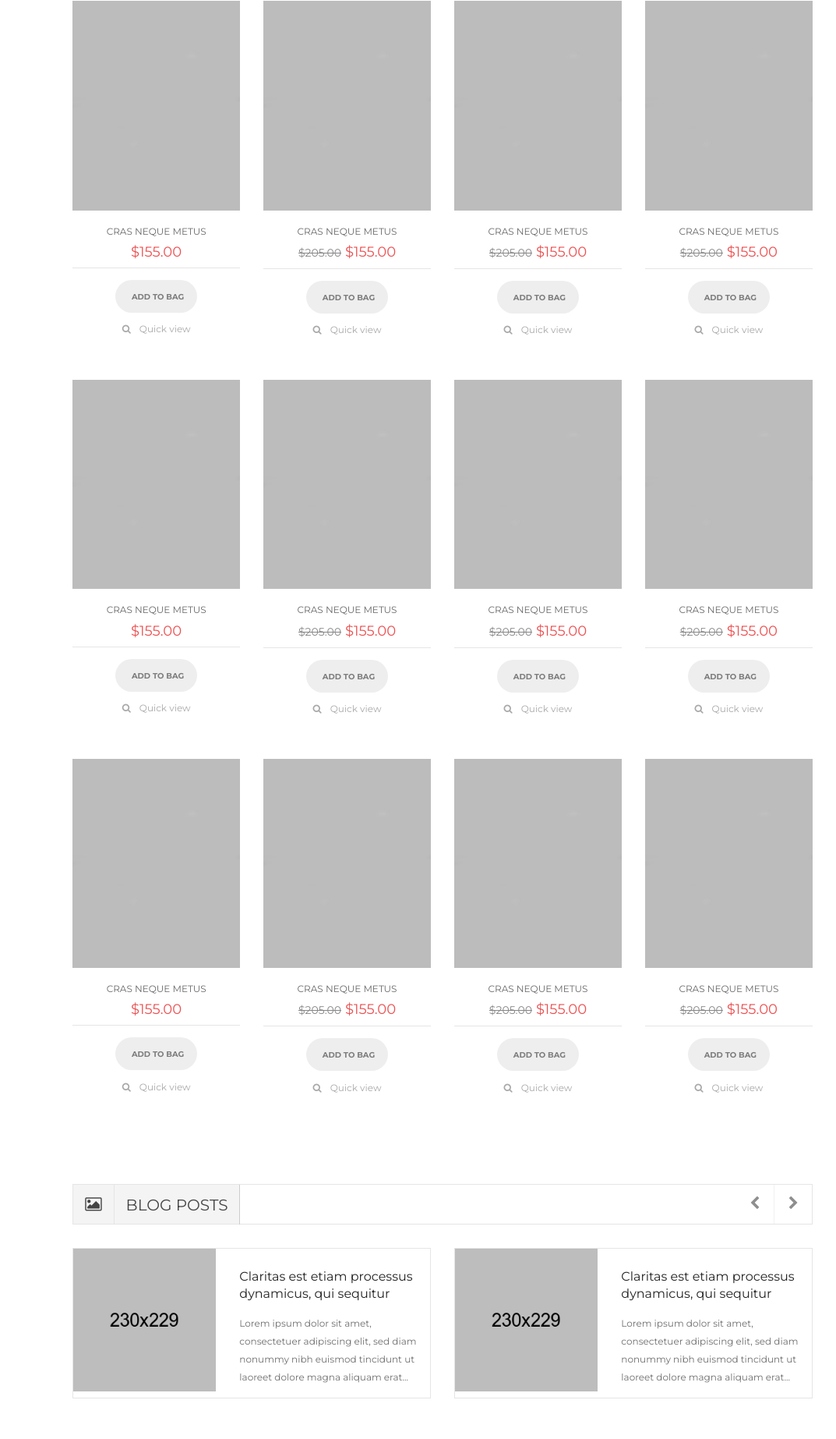
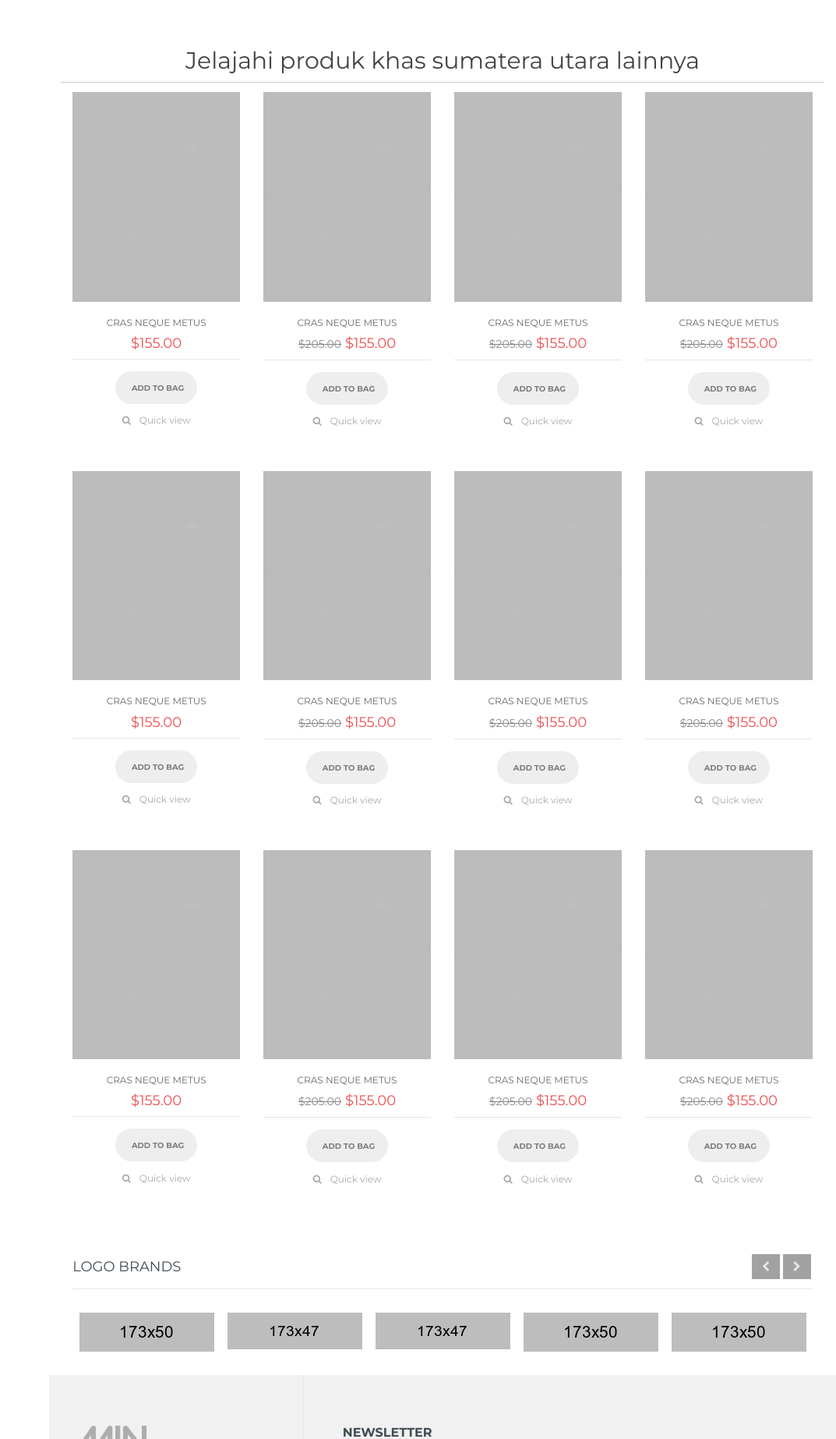
Before and after one commit to fajar7xx/kedan, a PHP site: page /theme/index.php in a window 1280 px wide. Shown: the part 1024-2869 px from the top of the page at 78% size, without its empty margins (207-1280 px from the left). Run offline with PHP 8.4, Linux system fonts and the light colour scheme.

Commit message:
ini ss3 nya tadi bil

```diff
--- a/theme/index.php
+++ b/theme/index.php
@@ -222,7 +222,7 @@
 										</li>
 									</ul>
 								</li>
-								<li class="sub-menu-li"><a href="#" class="new-arrivals">Pages<i class="fa fa-chevron-right"></i></a>
+								<li class="sub-menu-li"><a href="#" class="new-arrivals">Blog<i class="fa fa-chevron-right"></i></a>
 									<!-- Sub Menu -->
 									<ul class="sub-menu">
 										<li><a href="blog.html"><i class="fa fa-chevron-circle-right"></i> <span>Blog</span></a></li>
@@ -1304,9 +1304,10 @@
 			</div><!-- End Product area -->
 
 			<!-- Product area duplikat-->
-			<div class="product-area">
+			<div class="brand-products-area">
 				<div class="container">
 					<div class="row">
+						<h2 style="text-align: center;">Jelajahi produk khas sumatera utara lainnya</h2><hr>
 						<div class="col-md-12">
 							<!-- Tab Content -->
 							<div class="tab-content">
@@ -1649,118 +1650,6 @@
 			</div>
 			<!-- End Product area -->
 
-			<!-- Blog Post area -->
-			<div class="blog-post-area brand-products c-carousel-button home-4-blog-post-area">
-				<div class="container">
-					<div class="row">
-						<div class="col-md-12">
-							<div class="blog-post">
-								<div class="row">
-									<div class="col-md-12">
-										<div class="products-head">
-											<div class="products-head-title">
-												<i class="fa fa-picture-o"></i>
-												<h2>Blog posts</h2>
-											</div>
-										</div>
-									</div>
-								</div>
-							</div>
-						</div>
-					</div>
-					<div class="row">
-						<!-- Blog Post Carousel -->
-						<div id="blog-posts" class="owl-carousel">
-							<div class="col-lg-12 col-md-12">
-								<!-- Blog Post Item area -->
-								<div class="blog-post-item-area">
-									<div class="row">
-										<!-- Blog Post Inner Item Column -->
-										<div class="col-lg-6 col-md-12">
-											<!-- Blog Post Inner Item -->
-											<div class="blog-post-inner-item">
-												<!-- Fetured Product Single Item -->
-												<div class="blog-post-single-item">
-													<div class="single-item-img">
-														<a href="#">
-															<img src="img/blog/b1.png" alt="product">
-														</a>
-													</div>
-													<div class="single-item-content">
-														<h2><a href="#">Claritas est etiam processus dynamicus, qui sequitur</a></h2>
-														<p>Lorem ipsum dolor sit amet, consectetuer adipiscing elit, sed diam nonummy nibh euismod tincidunt ut laoreet dolore magna aliquam erat...</p>
-													</div>
-												</div><!-- End Blog Post Single Item -->
-											</div><!-- End Blog Post Inner Item -->
-										</div><!-- End Fetured Product Inner Item Column -->
-										<!-- Blog Post Inner Item Column -->
-										<div class="col-lg-6 col-md-12">
-											<!-- Blog Post Inner Item -->
-											<div class="blog-post-inner-item">
-												<!-- Fetured Product Single Item -->
-												<div class="blog-post-single-item">
-													<div class="single-item-img">
-														<a href="#">
-															<img src="img/blog/b2.png" alt="product">
-														</a>
-													</div>
-													<div class="single-item-content">
-														<h2><a href="#">Claritas est etiam processus dynamicus, qui sequitur</a></h2>
-														<p>Lorem ipsum dolor sit amet, consectetuer adipiscing elit, sed diam nonummy nibh euismod tincidunt ut laoreet dolore magna aliquam erat...</p>
-													</div>
-												</div><!-- End Blog Post Single Item -->
-											</div><!-- End Blog Post Inner Item -->
-										</div><!-- End Fetured Product Inner Item Column -->
-									</div>
-								</div><!-- End Blog Post Item area -->
-							</div>
-							<div class="col-lg-12 col-md-12">
-								<!-- Blog Post Item area -->
-								<div class="blog-post-item-area">
-									<div class="row">
-										<!-- Blog Post Inner Item Column -->
-										<div class="col-lg-6 col-md-12">
-											<!-- Blog Post Inner Item -->
-											<div class="blog-post-inner-item">
-												<!-- Fetured Product Single Item -->
-												<div class="blog-post-single-item">
-													<div class="single-item-img">
-														<a href="#">
-															<img src="img/blog/b3.png" alt="product">
-														</a>
-													</div>
-													<div class="single-item-content">
-														<h2><a href="#">Claritas est etiam processus dynamicus, qui sequitur</a></h2>
-														<p>Lorem ipsum dolor sit amet, consectetuer adipiscing elit, sed diam nonummy nibh euismod tincidunt ut laoreet dolore magna aliquam erat...</p>
-													</div>
-												</div><!-- End Blog Post Single Item -->
-											</div><!-- End Blog Post Inner Item -->
-										</div><!-- End Fetured Product Inner Item Column -->
-										<!-- Blog Post Inner Item Column -->
-										<div class="col-lg-6 col-md-12">
-											<!-- Blog Post Inner Item -->
-											<div class="blog-post-inner-item">
-												<!-- Fetured Product Single Item -->
-												<div class="blog-post-single-item">
-													<div class="single-item-img">
-														<a href="#">
-															<img src="img/blog/b4.png" alt="product">
-														</a>
-													</div>
-													<div class="single-item-content">
-														<h2><a href="#">Claritas est etiam processus dynamicus, qui sequitur</a></h2>
-														<p>Lorem ipsum dolor sit amet, consectetuer adipiscing elit, sed diam nonummy nibh euismod tincidunt ut laoreet dolore magna aliquam erat...</p>
-													</div>
-												</div><!-- End Blog Post Single Item -->
-											</div><!-- End Blog Post Inner Item -->
-										</div><!-- End Fetured Product Inner Item Column -->
-									</div>
-								</div><!-- End Blog Post Item area -->
-							</div>
-						</div><!-- End Blog Post Carousel -->
-					</div>
-				</div>
-			</div><!-- End Blog Post area -->
 			<!-- Brand Logo area -->
 			<div class="brand-logo-area">
 				<div class="container">
```
